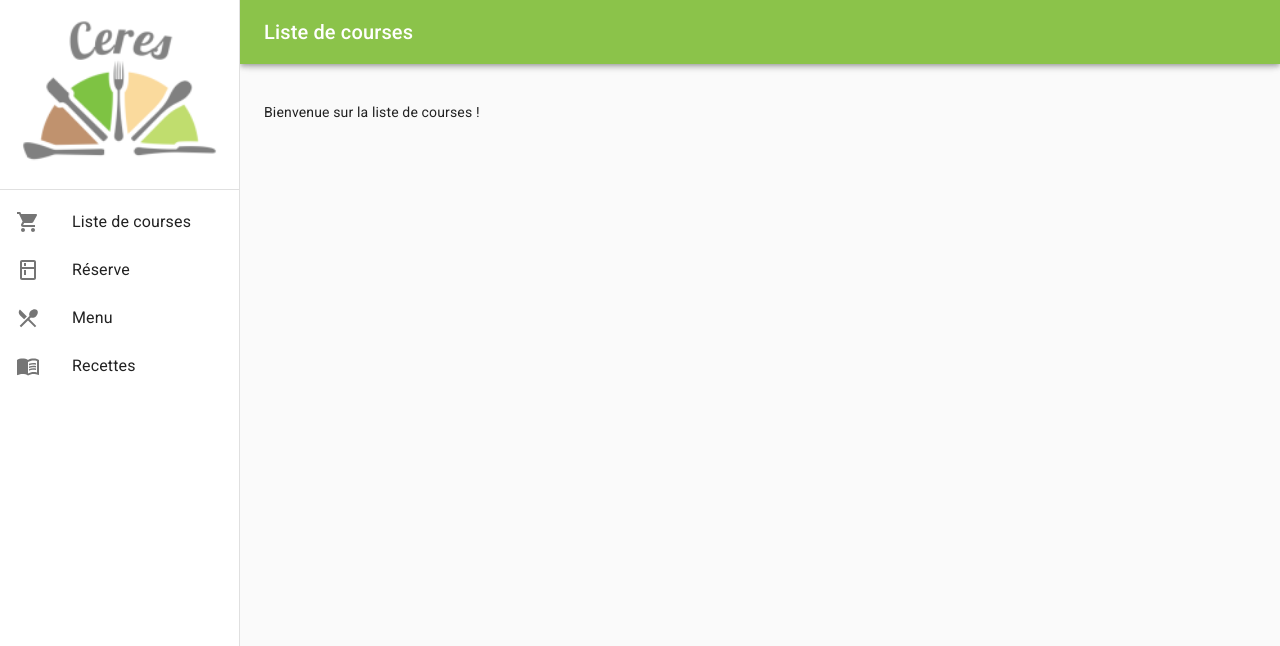
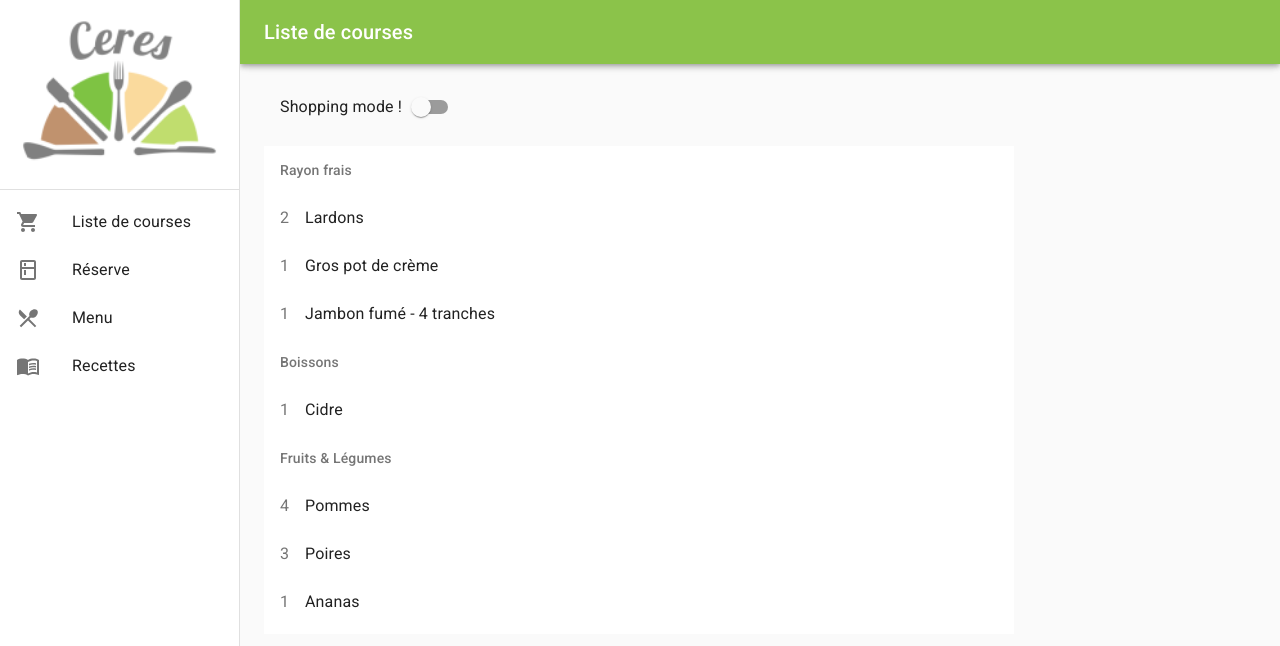
Before and after one commit to LorianeE/ceres-front, a React (Create React App) app: page /shoppinglist in a window 1280 px wide. Shown: the top 646 px of the page. Built offline with nearby package versions, Linux system fonts and the light colour scheme.

Commit message:
feat: Add shopping list

```diff
--- a/src/content/ShoppingList.js
+++ b/src/content/ShoppingList.js
@@ -1,10 +1,132 @@
-import React from 'react'
+import React, {useState} from 'react'
+import List from '@material-ui/core/List';
+import ListItem from '@material-ui/core/ListItem';
+import ListItemText from '@material-ui/core/ListItemText';
+import ListItemIcon from '@material-ui/core/ListItemIcon';
+import Typography from '@material-ui/core/Typography';
+import ListSubheader from '@material-ui/core/ListSubheader';
+import {makeStyles} from "@material-ui/core/styles";
+import Switch from "@material-ui/core/Switch";
+import Checkbox from "@material-ui/core/Checkbox";
+import FormGroup from "@material-ui/core/FormGroup";
+import FormControlLabel from "@material-ui/core/FormControlLabel";
+import RestoreIcon from '@material-ui/icons/Restore';
+
+import shoppingListData from './data/shoppingList.json'
+
+import {SHELF_TRANSLATION} from './data/translation'
+import Button from "@material-ui/core/Button";
+
+const useStyles = makeStyles((theme) => ({
+  root: {
+    width: '100%',
+    maxWidth: 750,
+    backgroundColor: theme.palette.background.paper,
+    position: 'relative',
+    overflow: 'auto',
+    maxHeight: `${window.innerHeight - 88}px`
+  },
+  listSection: {
+    backgroundColor: 'inherit'
+  },
+  ul: {
+    backgroundColor: 'inherit',
+    padding: 0
+  }
+}));
 
 const ShoppingList = () => {
+  const classes = useStyles();
+
+  const [shoppingMode, setShoppingMode] = useState(false)
+  const [itemsRemoved, setItemsRemoved] = useState([])
+  const [shoppingList, setShoppingList] = useState(shoppingListData)
+
+  const handleCheckItem = (event) => {
+    const removedItem = event.target.id
+    setTimeout(() => {
+      const newShoppingList = shoppingList.filter(item => item.id !== removedItem)
+      const newLastItemRemoved = shoppingList.find(item => item.id === removedItem)
+      setShoppingList(newShoppingList)
+      setItemsRemoved([...itemsRemoved, newLastItemRemoved])
+    }, 200)
+  };
+
+  const cancelRemoveItem = () => {
+    const newShoppingList = [...shoppingList, itemsRemoved[itemsRemoved.length - 1]]
+    const newItemsRemoved = itemsRemoved.slice(0, itemsRemoved.length - 1)
+    setShoppingList(newShoppingList)
+    setItemsRemoved(newItemsRemoved)
+  }
+
+  const shelves = Array.from(new Set(shoppingList.map(item => item.shelf))).sort()
+
   return (
-    <p>
-      Bienvenue sur la liste de courses !
-    </p>
+    <div>
+      <FormGroup aria-label="position" row style={{marginBottom: 20}}>
+        <FormControlLabel
+          value="start"
+          control={<Switch
+            checked={shoppingMode}
+            onChange={() => setShoppingMode(!shoppingMode)}
+            color="primary"
+            name="checkedB"
+            inputProps={{'aria-label': 'primary checkbox'}}
+          />}
+          label="Shopping mode !"
+          labelPlacement="start"
+        />
+        {
+          itemsRemoved.length >= 1 && (
+            <Button
+              variant="contained"
+              color="secondary"
+              className={classes.button}
+              startIcon={<RestoreIcon/>}
+              onClick={cancelRemoveItem}
+              style={{marginLeft: 16}}
+            >
+              Annuler
+            </Button>
+          )
+        }
+      </FormGroup>
+      <List className={classes.root} subheader={<li/>}>
+        {shelves.map((shelf) => (
+          <li key={shelf} className={classes.listSection}>
+            <ul className={classes.ul}>
+              <ListSubheader>{SHELF_TRANSLATION[shelf]}</ListSubheader>
+              {
+                shoppingList.map(({id, label, quantity, shelf: itemShelf}) => {
+                  return itemShelf === shelf && (
+                    <ListItem key={id} button disableRipple onClick={() => {
+                    }} style={{cursor: 'default'}}>
+                      {
+                        shoppingMode && (
+                          <Checkbox
+                            edge="start"
+                            defaultChecked={false}
+                            onChange={handleCheckItem}
+                            inputProps={{'aria-labelledby': `list-item-text-${id}`}}
+                            id={id}
+                          />
+                        )
+                      }
+                      <ListItemIcon style={{minWidth: 25}}>
+                        <Typography>
+                          {quantity}
+                        </Typography>
+                      </ListItemIcon>
+                      <ListItemText id={`list-item-text-${id}`} primary={label}/>
+                    </ListItem>
+                  )
+                })
+              }
+            </ul>
+          </li>
+        ))}
+      </List>
+    </div>
   )
 };
 
--- /dev/null
+++ b/src/content/data/shoppingList.json
@@ -0,0 +1,44 @@
+[
+  {
+    "id": "baconStrips",
+    "label": "Lardons",
+    "quantity": 2,
+    "shelf": "cold"
+  },
+  {
+    "id": "cider",
+    "label": "Cidre",
+    "quantity": 1,
+    "shelf": "drinks"
+  },
+  {
+    "id": "apple",
+    "label": "Pommes",
+    "quantity": 4,
+    "shelf": "produce"
+  },
+  {
+    "id": "pear",
+    "label": "Poires",
+    "quantity": 3,
+    "shelf": "produce"
+  },
+  {
+    "id": "pineapple",
+    "label": "Ananas",
+    "quantity": 1,
+    "shelf": "produce"
+  },
+  {
+    "id": "bigCreamJar",
+    "label": "Gros pot de crème",
+    "quantity": 1,
+    "shelf": "cold"
+  },
+  {
+    "id": "smokedHam-4",
+    "label": "Jambon fumé - 4 tranches",
+    "quantity": 1,
+    "shelf": "cold"
+  }
+]
--- /dev/null
+++ b/src/content/data/translation.js
@@ -0,0 +1,7 @@
+import {createEnum} from "../../utils/EnumUtils";
+
+export const SHELF_TRANSLATION = createEnum({
+  cold: 'Rayon frais',
+  drinks: 'Boissons',
+  produce: 'Fruits & Légumes'
+});
--- /dev/null
+++ b/src/utils/EnumUtils.js
@@ -0,0 +1,20 @@
+const enums = new Map()
+
+exports.createEnum = (...args) => {
+  let objAsEnum = {}
+  const keys = Object.keys(args[0])
+
+  keys.forEach((key) => {
+    objAsEnum[key] = args[0][key]
+    // reverse key/value for converting purpose
+    objAsEnum[objAsEnum[key]] = key
+  })
+
+  const obj = Object.freeze(objAsEnum)
+
+  enums.set(obj, keys)
+
+  return obj
+}
+
+exports.keysOf = (objEnum) => enums.get(objEnum)
```
